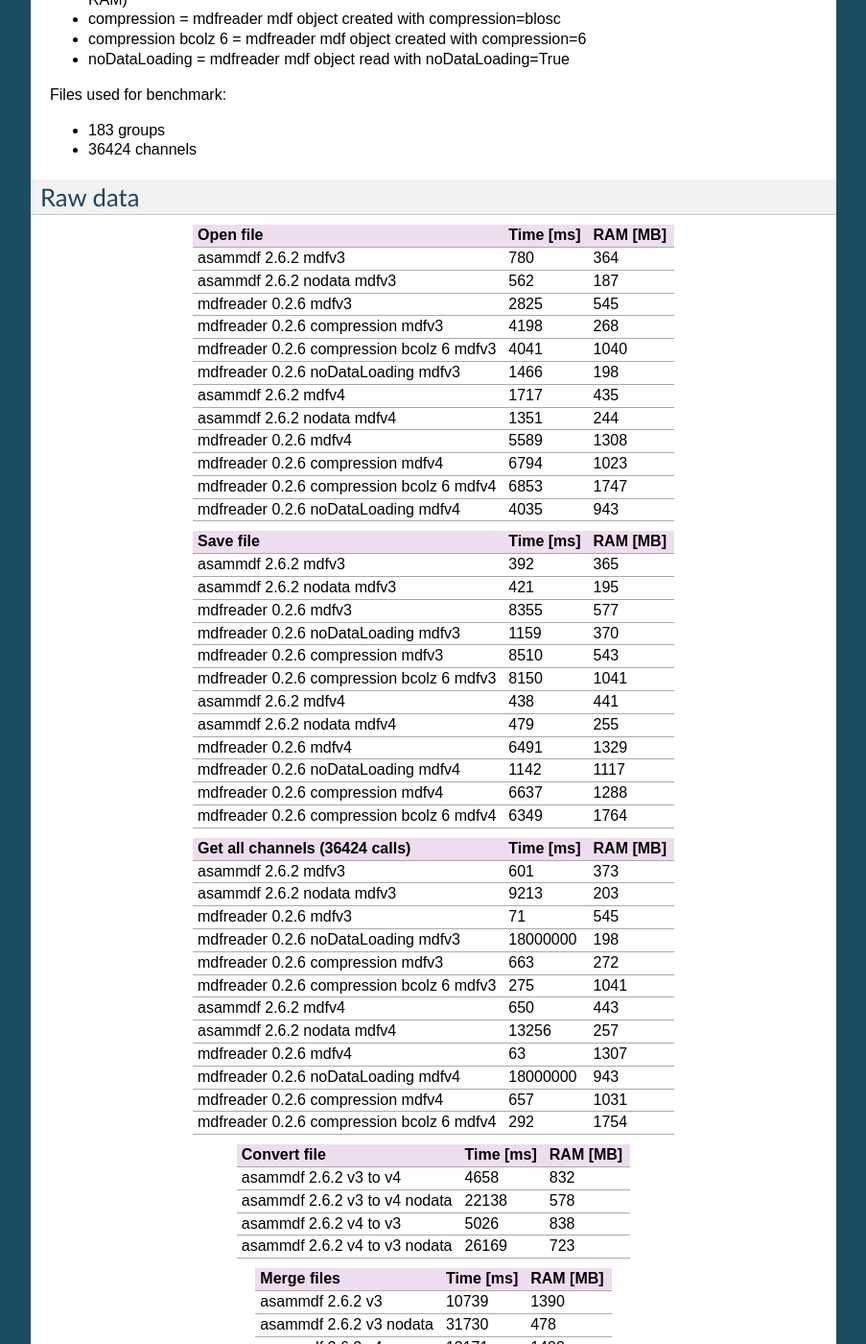
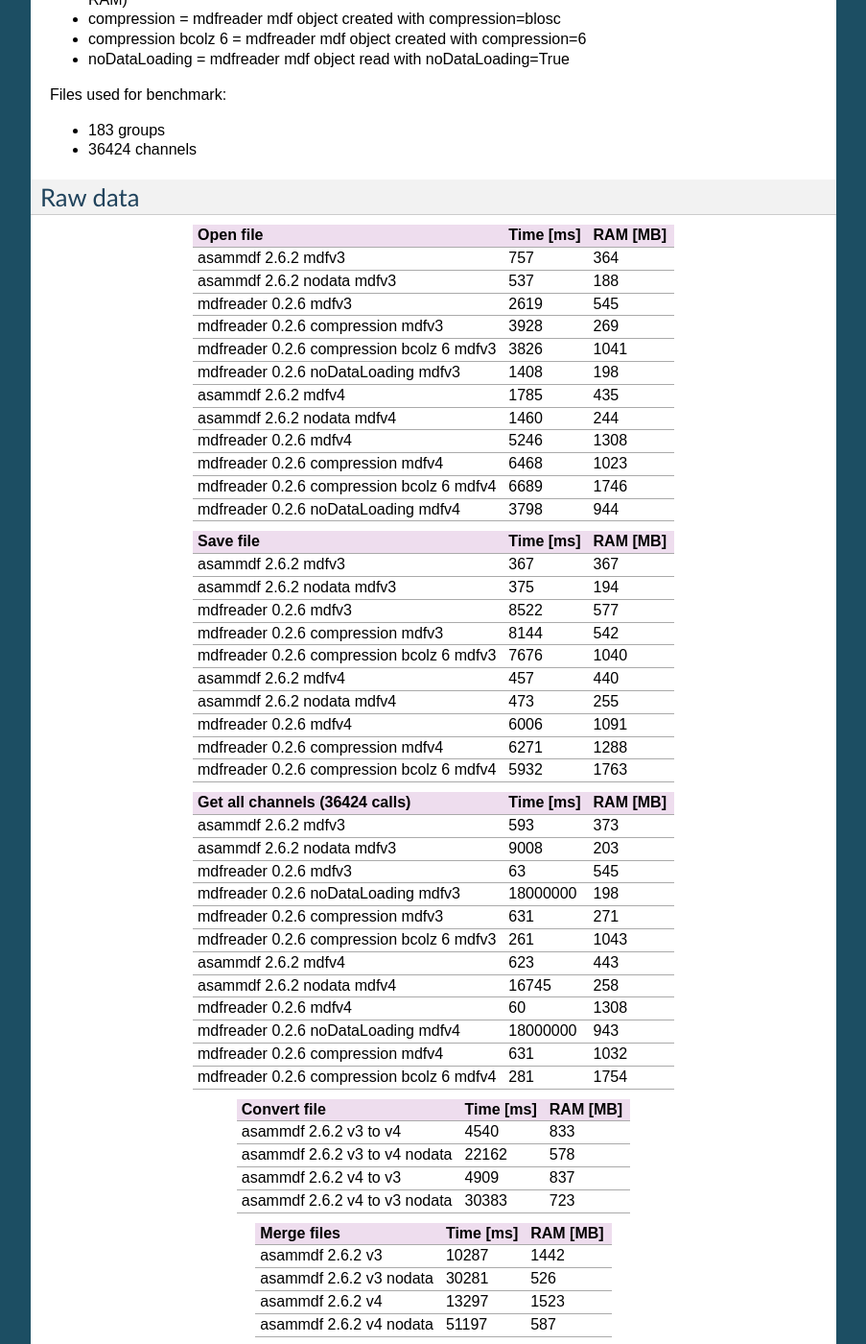
Before and after one commit to danielhrisca/asammdf, a Sphinx documentation site: the page built from documentation/benchmarks.rst, in a window 1280 px wide and 1400 px high, scrolled down 786 px. Shown: the whole window at 96% size, without its empty margins (198-1101 px from the left). Built offline with Sphinx 7.4.7, drawn with Linux system fonts in a browser that asks for light colours; formulas are drawn with MathJax 3; some of the changed text lies outside the part shown.

Commit message:
update benchmark results

```diff
--- a/documentation/benchmarks.rst
+++ b/documentation/benchmarks.rst
@@ -64,7 +64,6 @@ Files used for benchmark:
 * 183 groups
 * 36424 channels
 
-
 Raw data
 ^^^^^^^^
 
@@ -72,74 +71,72 @@ Raw data
 ================================================== ========= ========
 Open file                                          Time [ms] RAM [MB]
 ================================================== ========= ========
-asammdf 2.6.2 mdfv3                                      780      364
-asammdf 2.6.2 nodata mdfv3                               562      187
-mdfreader 0.2.6 mdfv3                                   2825      545
-mdfreader 0.2.6 compression mdfv3                       4198      268
-mdfreader 0.2.6 compression bcolz 6 mdfv3               4041     1040
-mdfreader 0.2.6 noDataLoading mdfv3                     1466      198
-asammdf 2.6.2 mdfv4                                     1717      435
-asammdf 2.6.2 nodata mdfv4                              1351      244
-mdfreader 0.2.6 mdfv4                                   5589     1308
-mdfreader 0.2.6 compression mdfv4                       6794     1023
-mdfreader 0.2.6 compression bcolz 6 mdfv4               6853     1747
-mdfreader 0.2.6 noDataLoading mdfv4                     4035      943
+asammdf 2.6.2 mdfv3                                      757      364
+asammdf 2.6.2 nodata mdfv3                               537      188
+mdfreader 0.2.6 mdfv3                                   2619      545
+mdfreader 0.2.6 compression mdfv3                       3928      269
+mdfreader 0.2.6 compression bcolz 6 mdfv3               3826     1041
+mdfreader 0.2.6 noDataLoading mdfv3                     1408      198
+asammdf 2.6.2 mdfv4                                     1785      435
+asammdf 2.6.2 nodata mdfv4                              1460      244
+mdfreader 0.2.6 mdfv4                                   5246     1308
+mdfreader 0.2.6 compression mdfv4                       6468     1023
+mdfreader 0.2.6 compression bcolz 6 mdfv4               6689     1746
+mdfreader 0.2.6 noDataLoading mdfv4                     3798      944
 ================================================== ========= ========
 
 
 ================================================== ========= ========
 Save file                                          Time [ms] RAM [MB]
 ================================================== ========= ========
-asammdf 2.6.2 mdfv3                                      392      365
-asammdf 2.6.2 nodata mdfv3                               421      195
-mdfreader 0.2.6 mdfv3                                   8355      577
-mdfreader 0.2.6 noDataLoading mdfv3                     1159      370
-mdfreader 0.2.6 compression mdfv3                       8510      543
-mdfreader 0.2.6 compression bcolz 6 mdfv3               8150     1041
-asammdf 2.6.2 mdfv4                                      438      441
-asammdf 2.6.2 nodata mdfv4                               479      255
-mdfreader 0.2.6 mdfv4                                   6491     1329
-mdfreader 0.2.6 noDataLoading mdfv4                     1142     1117
-mdfreader 0.2.6 compression mdfv4                       6637     1288
-mdfreader 0.2.6 compression bcolz 6 mdfv4               6349     1764
+asammdf 2.6.2 mdfv3                                      367      367
+asammdf 2.6.2 nodata mdfv3                               375      194
+mdfreader 0.2.6 mdfv3                                   8522      577
+mdfreader 0.2.6 compression mdfv3                       8144      542
+mdfreader 0.2.6 compression bcolz 6 mdfv3               7676     1040
+asammdf 2.6.2 mdfv4                                      457      440
+asammdf 2.6.2 nodata mdfv4                               473      255
+mdfreader 0.2.6 mdfv4                                   6006     1091
+mdfreader 0.2.6 compression mdfv4                       6271     1288
+mdfreader 0.2.6 compression bcolz 6 mdfv4               5932     1763
 ================================================== ========= ========
 
 
 ================================================== ========= ========
 Get all channels (36424 calls)                     Time [ms] RAM [MB]
 ================================================== ========= ========
-asammdf 2.6.2 mdfv3                                      601      373
-asammdf 2.6.2 nodata mdfv3                              9213      203
-mdfreader 0.2.6 mdfv3                                     71      545
+asammdf 2.6.2 mdfv3                                      593      373
+asammdf 2.6.2 nodata mdfv3                              9008      203
+mdfreader 0.2.6 mdfv3                                     63      545
 mdfreader 0.2.6 noDataLoading mdfv3                 18000000      198
-mdfreader 0.2.6 compression mdfv3                        663      272
-mdfreader 0.2.6 compression bcolz 6 mdfv3                275     1041
-asammdf 2.6.2 mdfv4                                      650      443
-asammdf 2.6.2 nodata mdfv4                             13256      257
-mdfreader 0.2.6 mdfv4                                     63     1307
+mdfreader 0.2.6 compression mdfv3                        631      271
+mdfreader 0.2.6 compression bcolz 6 mdfv3                261     1043
+asammdf 2.6.2 mdfv4                                      623      443
+asammdf 2.6.2 nodata mdfv4                             16745      258
+mdfreader 0.2.6 mdfv4                                     60     1308
 mdfreader 0.2.6 noDataLoading mdfv4                 18000000      943
-mdfreader 0.2.6 compression mdfv4                        657     1031
-mdfreader 0.2.6 compression bcolz 6 mdfv4                292     1754
+mdfreader 0.2.6 compression mdfv4                        631     1032
+mdfreader 0.2.6 compression bcolz 6 mdfv4                281     1754
 ================================================== ========= ========
 
 
 ================================================== ========= ========
 Convert file                                       Time [ms] RAM [MB]
 ================================================== ========= ========
-asammdf 2.6.2 v3 to v4                                  4658      832
-asammdf 2.6.2 v3 to v4 nodata                          22138      578
-asammdf 2.6.2 v4 to v3                                  5026      838
-asammdf 2.6.2 v4 to v3 nodata                          26169      723
+asammdf 2.6.2 v3 to v4                                  4540      833
+asammdf 2.6.2 v3 to v4 nodata                          22162      578
+asammdf 2.6.2 v4 to v3                                  4909      837
+asammdf 2.6.2 v4 to v3 nodata                          30383      723
 ================================================== ========= ========
 
 
 ================================================== ========= ========
 Merge files                                        Time [ms] RAM [MB]
 ================================================== ========= ========
-asammdf 2.6.2 v3                                       10739     1390
-asammdf 2.6.2 v3 nodata                                31730      478
-asammdf 2.6.2 v4                                       13171     1482
-asammdf 2.6.2 v4 nodata                                43173      545
+asammdf 2.6.2 v3                                       10287     1442
+asammdf 2.6.2 v3 nodata                                30281      526
+asammdf 2.6.2 v4                                       13297     1523
+asammdf 2.6.2 v4 nodata                                51197      587
 ================================================== ========= ========
 
 
@@ -876,6 +873,7 @@ Files used for benchmark:
 * 36424 channels
 
 
+
 Raw data
 ^^^^^^^^
 
@@ -883,74 +881,72 @@ Raw data
 ================================================== ========= ========
 Open file                                          Time [ms] RAM [MB]
 ================================================== ========= ========
-asammdf 2.6.2 mdfv3                                      888      287
-asammdf 2.6.2 nodata mdfv3                               609      118
-mdfreader 0.2.6 mdfv3                                   3457      458
-mdfreader 0.2.6 compression mdfv3                       4665      184
-mdfreader 0.2.6 compression bcolz 6 mdfv3               4619      940
-mdfreader 0.2.6 noDataLoading mdfv3                     1890      120
-asammdf 2.6.2 mdfv4                                     1971      330
-asammdf 2.6.2 nodata mdfv4                              1630      150
-mdfreader 0.2.6 mdfv4                                   6414      870
-mdfreader 0.2.6 compression mdfv4                       7495      587
-mdfreader 0.2.6 compression bcolz 6 mdfv4               7473     1294
-mdfreader 0.2.6 noDataLoading mdfv4                     4418      523
+asammdf 2.6.2 mdfv3                                     1191      286
+asammdf 2.6.2 nodata mdfv3                               706      118
+mdfreader 0.2.6 mdfv3                                   3910      458
+mdfreader 0.2.6 compression mdfv3                       5040      185
+mdfreader 0.2.6 compression bcolz 6 mdfv3               5274      941
+mdfreader 0.2.6 noDataLoading mdfv3                     2033      120
+asammdf 2.6.2 mdfv4                                     2237      330
+asammdf 2.6.2 nodata mdfv4                              1969      150
+mdfreader 0.2.6 mdfv4                                   7759      870
+mdfreader 0.2.6 compression mdfv4                       9439      587
+mdfreader 0.2.6 compression bcolz 6 mdfv4               7679     1294
+mdfreader 0.2.6 noDataLoading mdfv4                     4878      522
 ================================================== ========= ========
 
 
 ================================================== ========= ========
 Save file                                          Time [ms] RAM [MB]
 ================================================== ========= ========
-asammdf 2.6.2 mdfv3                                      450      290
-asammdf 2.6.2 nodata mdfv3                               457      125
-mdfreader 0.2.6 mdfv3                                   9455      481
-mdfreader 0.2.6 noDataLoading mdfv3                     1314      289
-mdfreader 0.2.6 compression mdfv3                       9263      451
-mdfreader 0.2.6 compression bcolz 6 mdfv3               9305      941
-asammdf 2.6.2 mdfv4                                      617      334
-asammdf 2.6.2 nodata mdfv4                               601      159
-mdfreader 0.2.6 mdfv4                                   7063      890
-mdfreader 0.2.6 noDataLoading mdfv4                     1452      694
-mdfreader 0.2.6 compression mdfv4                       7227      851
-mdfreader 0.2.6 compression bcolz 6 mdfv4               6954     1312
+asammdf 2.6.2 mdfv3                                      434      290
+asammdf 2.6.2 nodata mdfv3                               475      125
+mdfreader 0.2.6 mdfv3                                   9329      481
+mdfreader 0.2.6 compression mdfv3                       9743      452
+mdfreader 0.2.6 compression bcolz 6 mdfv3               9806      941
+asammdf 2.6.2 mdfv4                                      639      334
+asammdf 2.6.2 nodata mdfv4                               636      159
+mdfreader 0.2.6 mdfv4                                   7679      891
+mdfreader 0.2.6 compression mdfv4                       7436      852
+mdfreader 0.2.6 compression bcolz 6 mdfv4               7027     1312
 ================================================== ========= ========
 
 
 ================================================== ========= ========
 Get all channels (36424 calls)                     Time [ms] RAM [MB]
 ================================================== ========= ========
-asammdf 2.6.2 mdfv3                                      754      294
-asammdf 2.6.2 nodata mdfv3                             18843      130
-mdfreader 0.2.6 mdfv3                                     80      458
+asammdf 2.6.2 mdfv3                                      804      294
+asammdf 2.6.2 nodata mdfv3                             19036      130
+mdfreader 0.2.6 mdfv3                                     78      458
 mdfreader 0.2.6 noDataLoading mdfv3                 18000000      118
-mdfreader 0.2.6 compression mdfv3                        690      188
-mdfreader 0.2.6 compression bcolz 6 mdfv3                317      943
-asammdf 2.6.2 mdfv4                                      784      335
-asammdf 2.6.2 nodata mdfv4                             20635      160
-mdfreader 0.2.6 mdfv4                                     79      870
+mdfreader 0.2.6 compression mdfv3                        724      188
+mdfreader 0.2.6 compression bcolz 6 mdfv3                305      943
+asammdf 2.6.2 mdfv4                                      883      335
+asammdf 2.6.2 nodata mdfv4                             26520      160
+mdfreader 0.2.6 mdfv4                                     77      870
 mdfreader 0.2.6 noDataLoading mdfv4                 18000000      523
-mdfreader 0.2.6 compression mdfv4                        704      594
-mdfreader 0.2.6 compression bcolz 6 mdfv4                333     1302
+mdfreader 0.2.6 compression mdfv4                        684      594
+mdfreader 0.2.6 compression bcolz 6 mdfv4                355     1302
 ================================================== ========= ========
 
 
 ================================================== ========= ========
 Convert file                                       Time [ms] RAM [MB]
 ================================================== ========= ========
-asammdf 2.6.2 v3 to v4                                  5720      679
-asammdf 2.6.2 v3 to v4 nodata                          28738      479
-asammdf 2.6.2 v4 to v3                                  5731      682
-asammdf 2.6.2 v4 to v3 nodata                          30795      627
+asammdf 2.6.2 v3 to v4                                  6359      685
+asammdf 2.6.2 v3 to v4 nodata                          31124      479
+asammdf 2.6.2 v4 to v3                                  5778      680
+asammdf 2.6.2 v4 to v3 nodata                          36685      627
 ================================================== ========= ========
 
 
 ================================================== ========= ========
 Merge files                                        Time [ms] RAM [MB]
 ================================================== ========= ========
-asammdf 2.6.2 v3                                       12988     1206
-asammdf 2.6.2 v3 nodata                                53020      322
-asammdf 2.6.2 v4                                       15434     1244
-asammdf 2.6.2 v4 nodata                                60260      344
+asammdf 2.6.2 v3                                       13305     1228
+asammdf 2.6.2 v3 nodata                                54322      343
+asammdf 2.6.2 v4                                       16648     1267
+asammdf 2.6.2 v4 nodata                                72303      364
 ================================================== ========= ========
 
 
```
Also changed, not shown: README.rst (+81 -106 lines), 2 other files.
